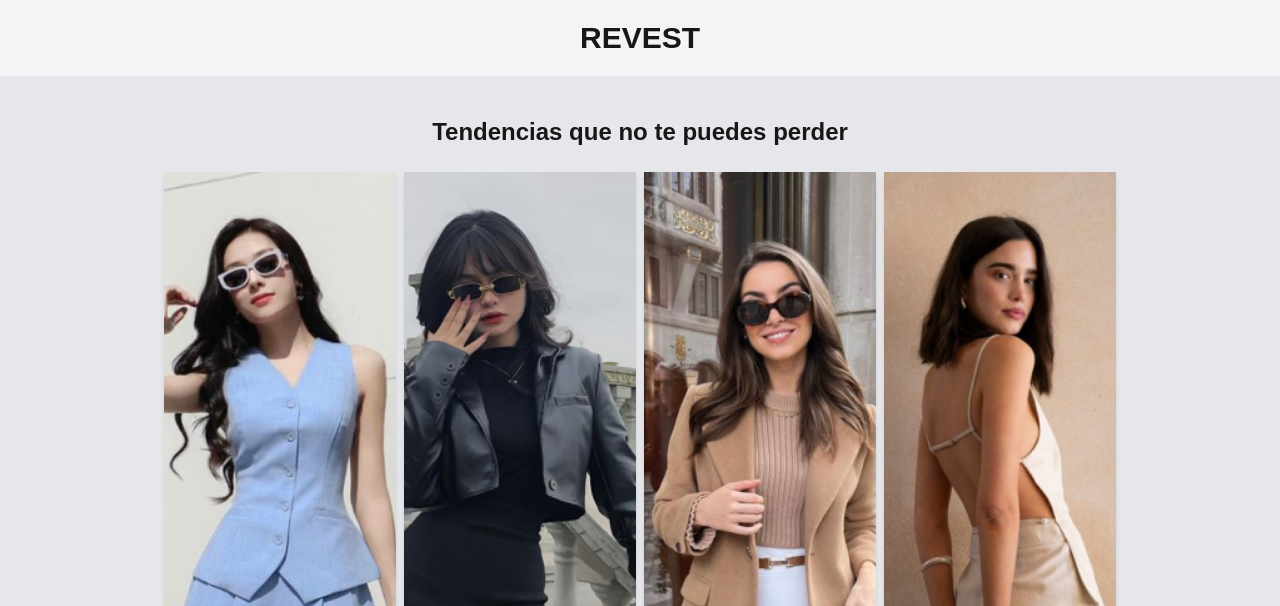
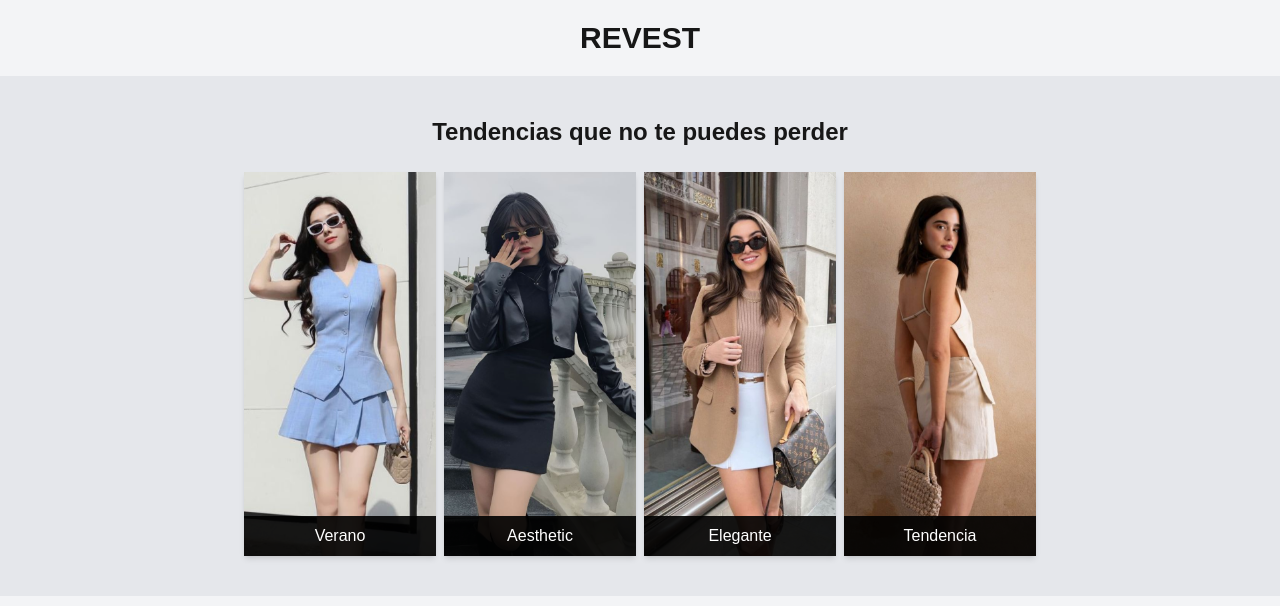
Before and after one commit to Hecze/Revest, a Next.js app: page / in a window 1280 px wide. Shown: the top 606 px of the page. Built offline with nearby package versions, Linux system fonts and the light colour scheme.

Commit message:
aumentando el padding

```diff
--- a/src/app/components/AccesoriosCalzado.tsx
+++ b/src/app/components/AccesoriosCalzado.tsx
@@ -42,7 +42,7 @@ const ProductoPequeno: React.FC<{ imgSrc: string; altText: string }> = ({ imgSrc
 // Componente principal Accesorios & Calzado
 const AccesoriosCalzado: React.FC = () => {
   return (
-    <section className="bg-gray-100 py-10  px-4 sm:px-12 md:px-24 xl:px-36">
+    <section className="bg-gray-100 py-10 px-4 sm:px-12 md:px-24 xl:px-56">
       <div className="grid grid-col-2 sm:grid-col-4 lg:grid-cols-5 gap-2 ">
 
         {/* Primer div grande (Accesorios) */}
--- a/src/app/components/Tendencias.tsx
+++ b/src/app/components/Tendencias.tsx
@@ -7,7 +7,7 @@ interface TendenciaProps {
 
 const Tendencia: React.FC<TendenciaProps> = ({ title, imgSrc }) => {
   return (
-    <div className="relative h-[30rem] xl:h-[45rem] w-full shadow-md cursor-pointer hover:opacity-90 transition">
+    <div className="relative w-full shadow-md cursor-pointer hover:opacity-90 transition aspect-w-1" style={{ paddingBottom: '200%' }}>
       {/* Imagen de la tendencia justificada a la parte superior */}
       <Image
         src={imgSrc}
@@ -26,9 +26,10 @@ const Tendencia: React.FC<TendenciaProps> = ({ title, imgSrc }) => {
   );
 };
 
+
 const Tendencias: React.FC = () => {
   return (
-    <section className="bg-gray-200 py-10  px-4 sm:px-12 md:px-24 xl:px-36">
+    <section className="bg-gray-200 py-10  px-4 sm:px-12 md:px-24 xl:px-56">
       <div className="text-center mb-6">
         <h2 className="text-2xl font-bold">Tendencias que no te puedes perder</h2>
       </div>
```
